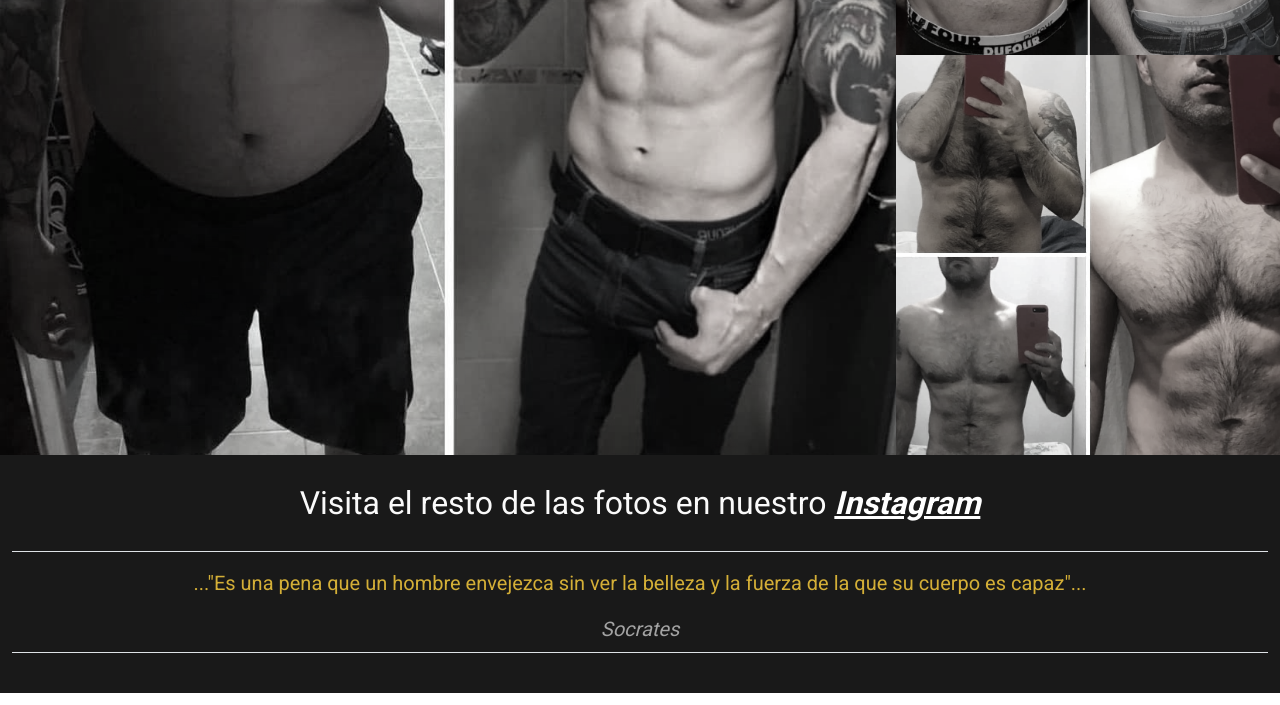
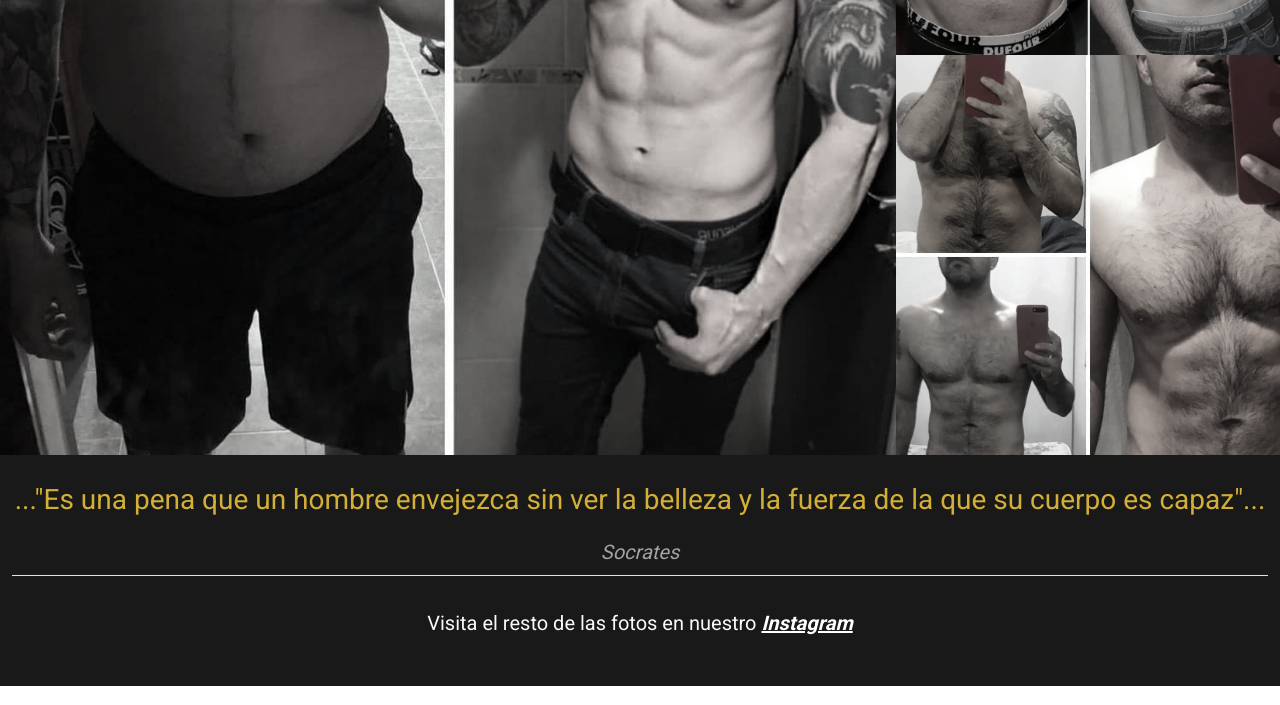
Before and after one commit to Agusvj/PF-Villanueva, a website: page pages/resultados.html in a window 1280 px wide. Shown: the part 1196-1901 px from the top of the page. Drawn offline with nearby package versions, Linux system fonts and the light colour scheme.

Commit message:
platinum-1.4+preEntrega3

```diff
--- a/pages/resultados.html
+++ b/pages/resultados.html
@@ -112,10 +112,10 @@
 
     <div
       class="container-fluid d-flex align-items-center justify-content-center flex-column fs-2 pb-4 pt-4 blanco bgr-blck m-0">
-      <p class="text-center fs-2 border-bottom border-ligth w-100 pb-4">Visita el resto de las fotos en nuestro <a href="https://www.instagram.com" target="_blank" class="midas text-center blanco-s">Instagram</a></p>
-      <p class="text-center fs-5 color-gold">..."Es una pena que un hombre envejezca sin ver la belleza y la fuerza de
+      <p class="text-center fs-3 color-gold">..."Es una pena que un hombre envejezca sin ver la belleza y la fuerza de
         la que su cuerpo es capaz"...</p>
       <p class="text-center fs-5 blanco-s fst-italic border-bottom w-100 pb-2">Socrates</p>
+      <p class="text-center fs-5 border-ligth w-100 pb-2 pt-3">Visita el resto de las fotos en nuestro <a href="https://www.instagram.com" target="_blank" class="midas text-center blanco-s">Instagram</a></p>
     </div>
 
   </main>
```
